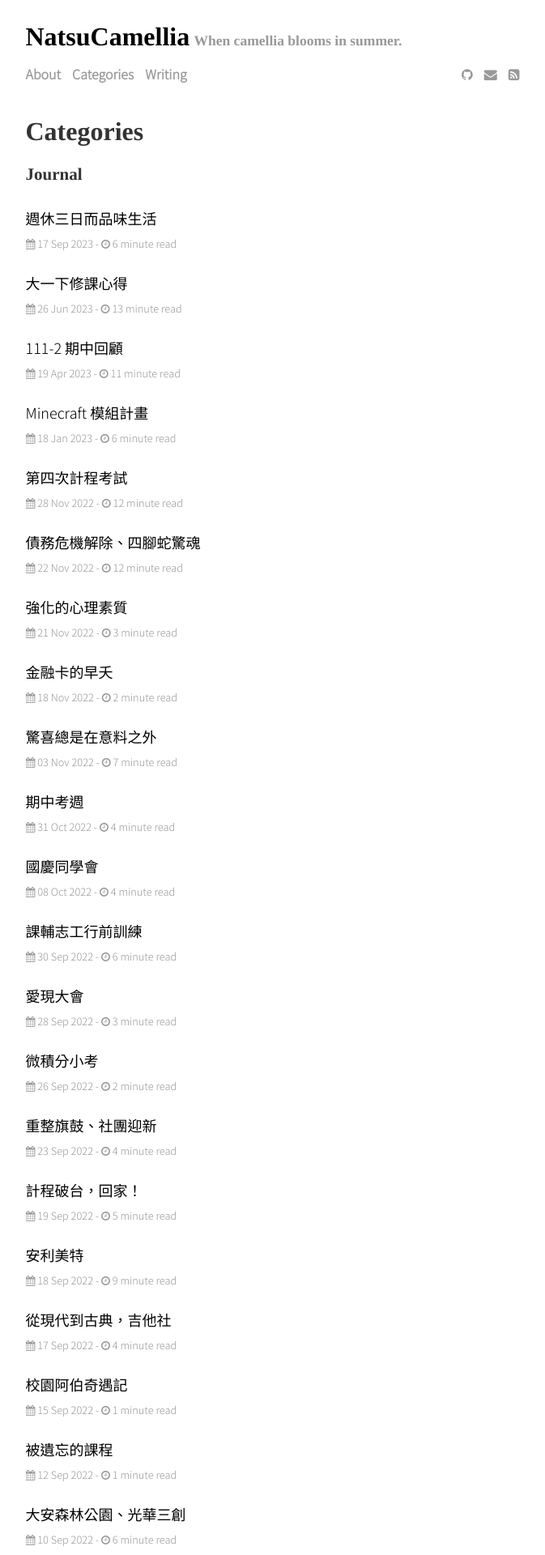
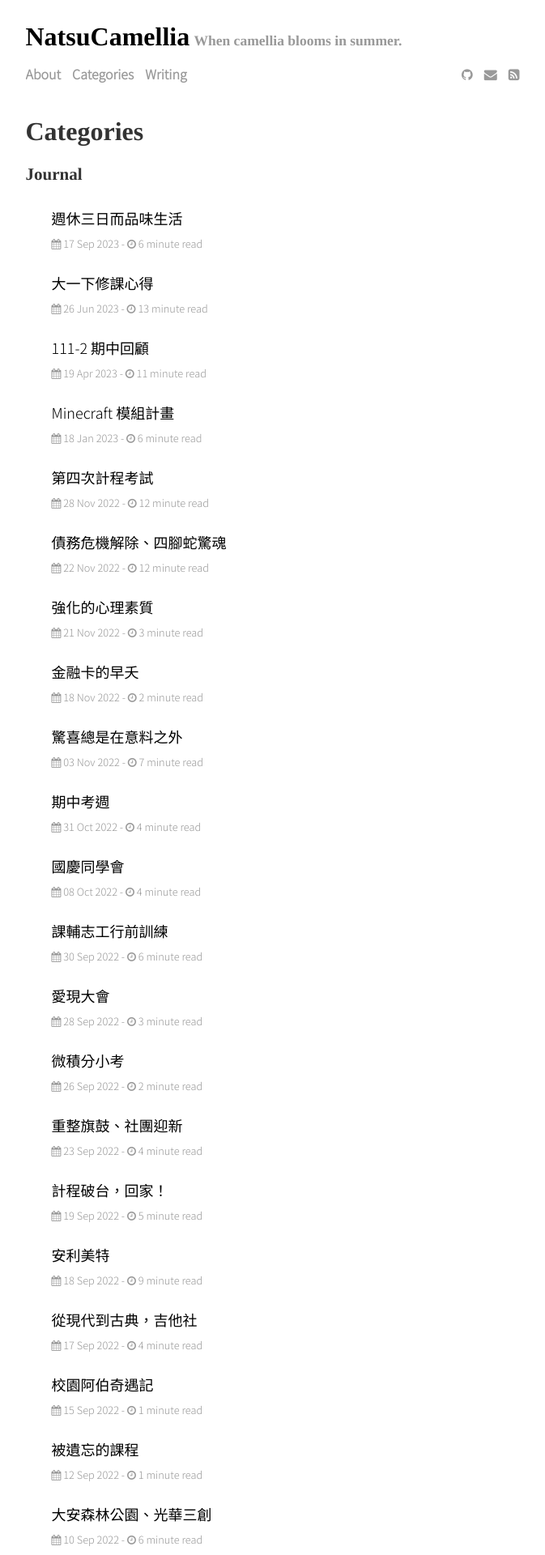
Before and after one commit to NatsuCamellia/NatsuCamellia.github.io, a Jekyll site: the page built from menu/categories.md, in a window 1280 px wide. Shown: the top 1920 px of the page at 81% size, without its empty margins (301-974 px from the left). Built offline with Jekyll 4.4.1, drawn with Linux system fonts in a browser that asks for light colours.

Commit message:
Add indentation to items in archive

```diff
--- a/_layouts/archive.html
+++ b/_layouts/archive.html
@@ -13,7 +13,7 @@ layout: default
     {% if month != nmonth %}
       <h3>{{ post.date | date: '%B %Y' }}</h3>
     {% endif %}
-    <li itemscope>
+    <li itemscope class="archive-item">
       <a href="{{ site.github.url }}{{ post.url }}">{{ post.title }}</a>
       <span class="post-date"><i class="fa fa-calendar" aria-hidden="true"></i> {{ post.date | date_to_string }} - <i class="fa fa-clock-o" aria-hidden="true"></i> {% include read-time.html %}</span>
     </li>
--- a/_layouts/categories.html
+++ b/_layouts/categories.html
@@ -11,7 +11,7 @@ layout: default
     {% capture category_name %}{{ category | first }}{% endcapture %}
     <h3>{{ category_name }}</h3>
     {% for post in site.categories[category_name] %}
-    <li itemscope>
+    <li itemscope class="archive-item">
         <a href="{{ site.github.url }}{{ post.url }}">{{ post.title }}</a>
         <span class="post-date"><i class="fa fa-calendar" aria-hidden="true"></i> {{ post.date | date_to_string }} - <i class="fa fa-clock-o" aria-hidden="true"></i> {% include read-time.html %}</span>
       </li>
--- a/_sass/_home.scss
+++ b/_sass/_home.scss
@@ -10,6 +10,10 @@
 
 .posts-container a {
   text-decoration: none;
+}
+
+.archive-item {
+  margin-left: 2rem;
 }
 
 /*
```
